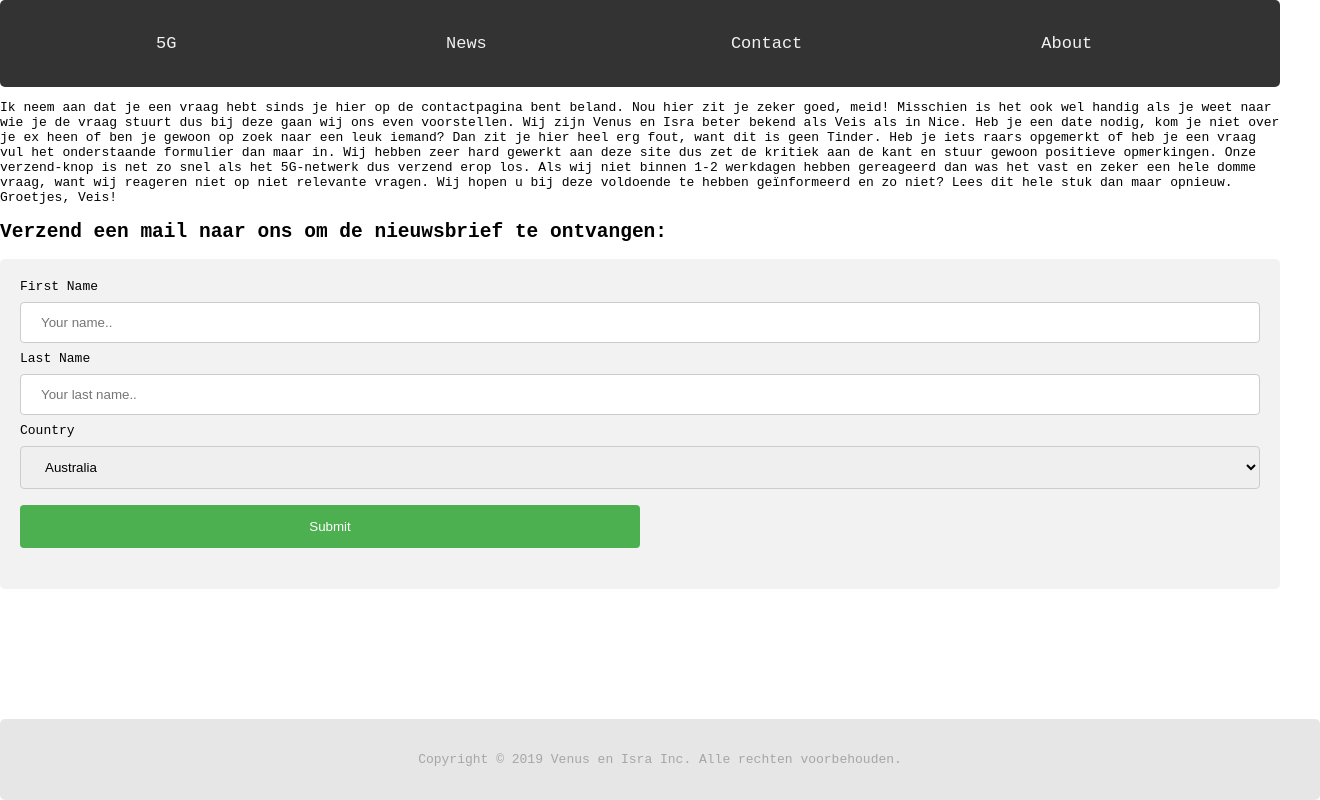
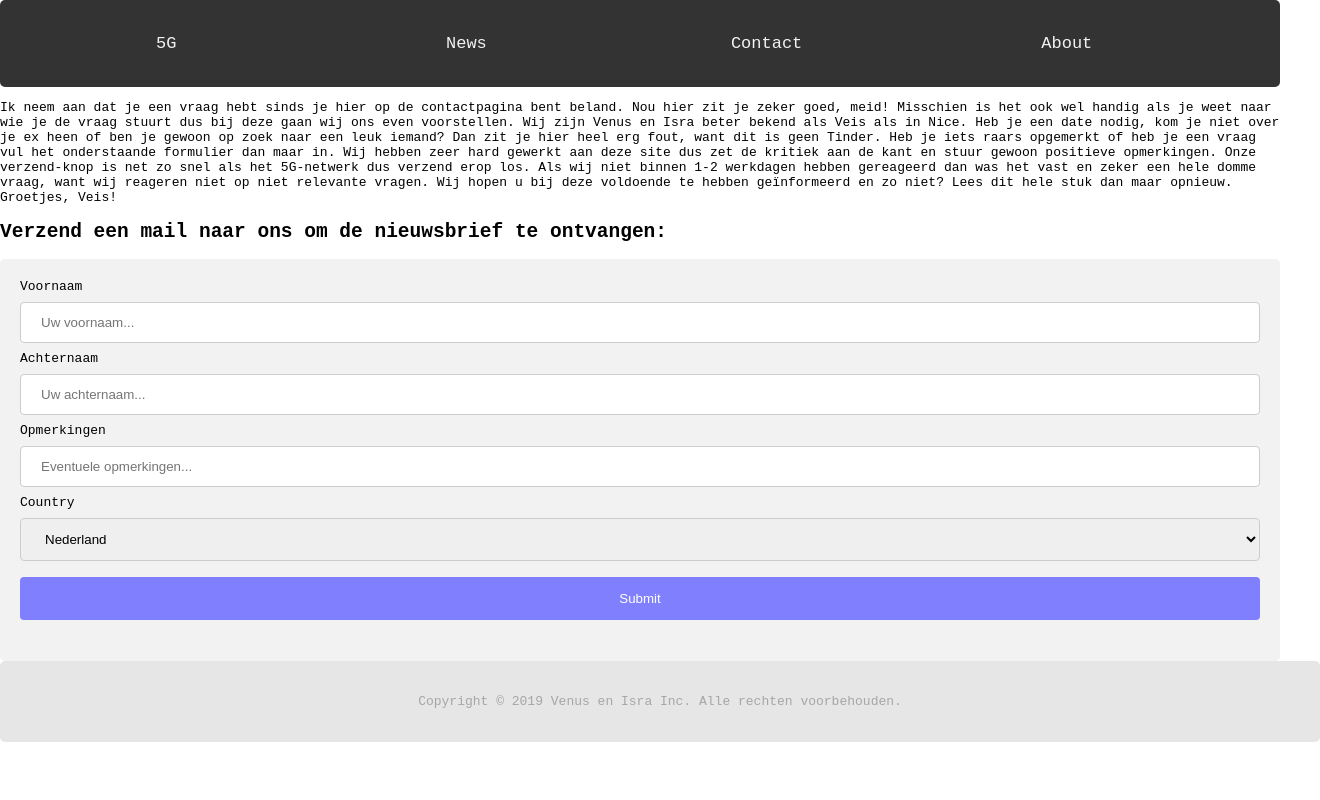
Before and after one commit to vlamindepan/v, a plain HTML site: page contact.html in a window 1280 px wide. Shown: the whole page, 1320 px wide, since content can reach past the window. Drawn offline with Linux system fonts and the light colour scheme.

Commit message:
dingen gedaan

```diff
--- a/contact.html
+++ b/contact.html
@@ -9,13 +9,14 @@
 
    <style>
         .footer {
-        position: fixed;
-        left: 0;
-        bottom: 0;
+
+        left: 0px;
+        bottom: 0px;
         width: 100%;
         background-color: #e6e6e6;
         color: #a6a6a6;
         text-align: center;
+
 }
 
 input[type=text], select {
@@ -29,8 +30,8 @@ input[type=text], select {
 }
 
 input[type=submit] {
-  width: 50%;
-  background-color: #4CAF50;
+  width: 100%;
+  background-color: #8080ff;
   color: white;
   padding: 14px 20px;
   margin: 8px 0;
@@ -40,7 +41,7 @@ input[type=submit] {
 }
 
 input[type=submit]:hover {
-  background-color: #45a049;
+  background-color: pink;
 }
 
 div {
@@ -55,11 +56,6 @@ div {
 
 <body>
 
-  <div class="footer">
-    <p>
-      Copyright &copy; 2019 Venus en Isra Inc. Alle rechten voorbehouden.
-    </p>
-  </div>
 
   <div class="topnav">
     <a class="index.html" href="index.html">5G</a>
@@ -76,23 +72,31 @@ div {
 
 <div>
   <form action="/action_page.php">
-    <label for="fname">First Name</label>
-    <input type="text" id="fname" name="firstname" placeholder="Your name..">
+    <label for="fname">Voornaam</label>
+    <input type="text" id="fname" name="firstname" placeholder="Uw voornaam...">
 
-    <label for="lname">Last Name</label>
-    <input type="text" id="lname" name="lastname" placeholder="Your last name..">
+    <label for="lname">Achternaam</label>
+    <input type="text" id="lname" name="lastname" placeholder="Uw achternaam...">
 
+	<label for="opmerkingen">Opmerkingen</label>
+	<input type="text" id="opm" name="opm" placeholder="Eventuele opmerkingen...">
     <label for="country">Country</label>
     <select id="country" name="country">
-      <option value="australia">Australia</option>
-      <option value="canada">Canada</option>
-      <option value="usa">USA</option>
+      <option value="Nederland">Nederland</option>
+      <option value="België">België</option>
+      <option value="Duitsland">Duitsland</option>
+	  <option value="Overige">Overige</option>
     </select>
 
     <input type="submit" value="Submit">
   </form>
 </div>
 
+<div class="footer">
+    <p>
+      Copyright &copy; 2019 Venus en Isra Inc. Alle rechten voorbehouden.
+    </p>
+  </div>
 
 </body>
 
```
Also changed, not shown: news.css (+7 -0 lines), news.html (+23 -10 lines).
